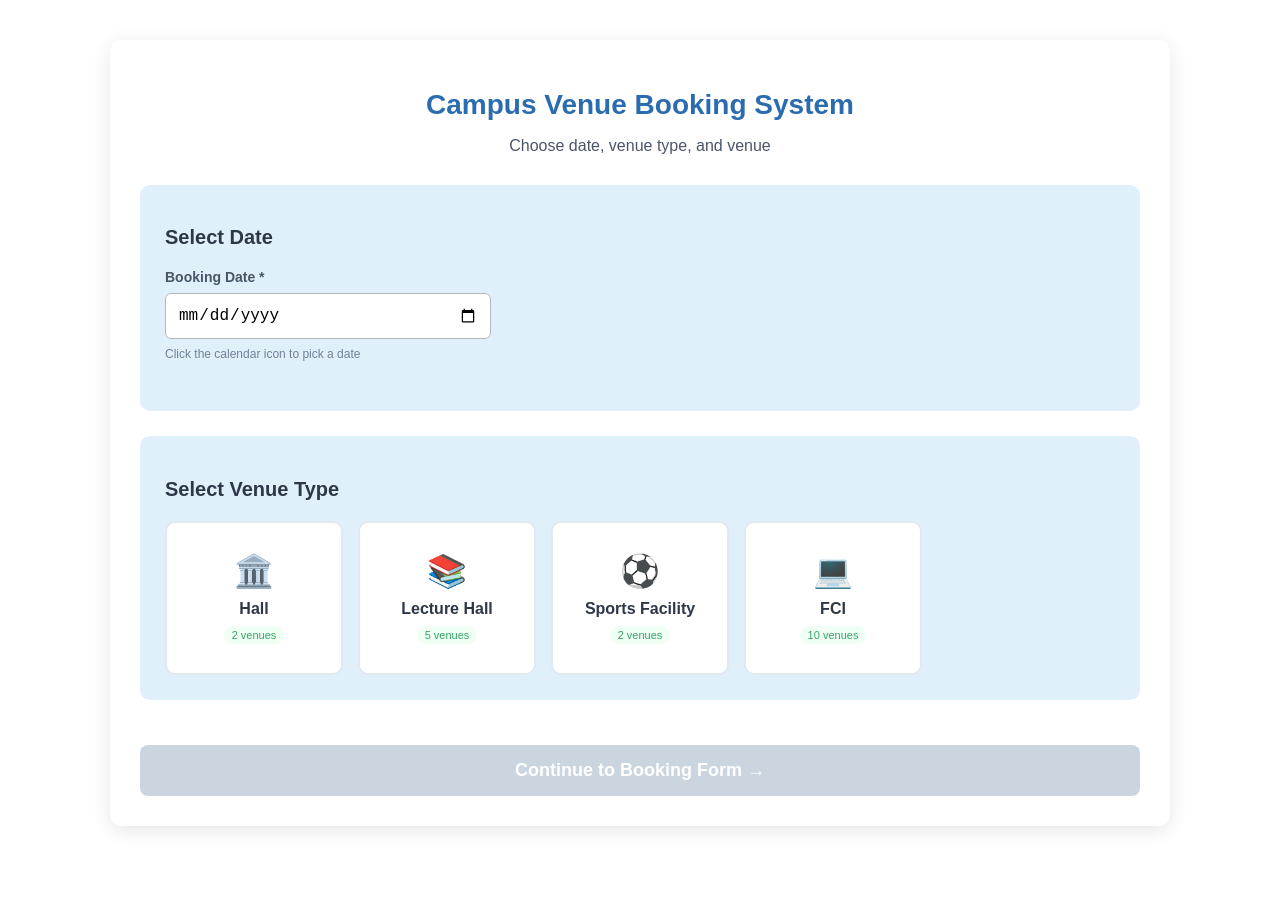
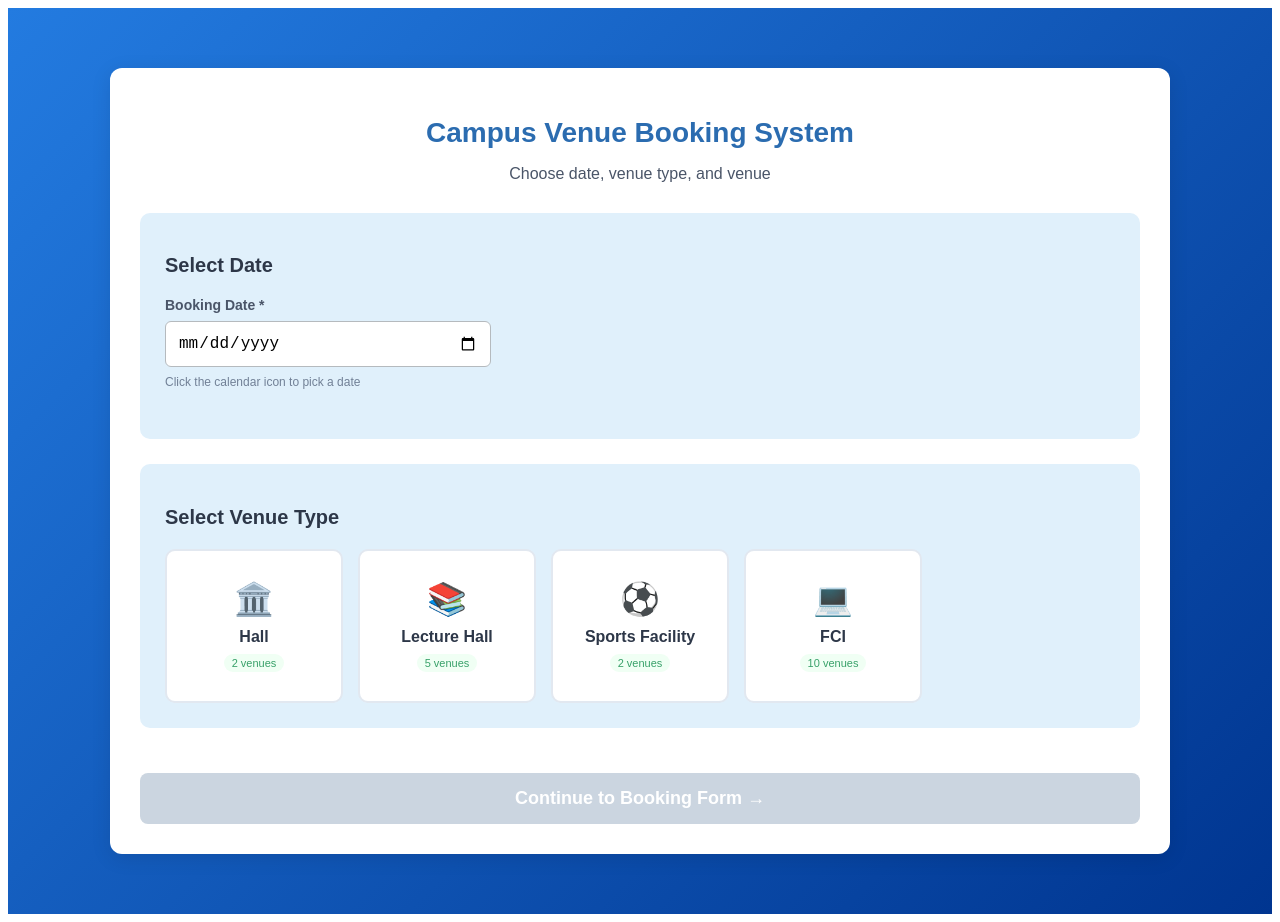
Before and after one commit to NGJIESHENG/Software-Engineering-Fundamental-Project, a React (Vite) app in the folder vems-frontend/: page /booking in a window 1280 px wide. Before the commit the page ends 866 px from the top, so only its background shows below. Built offline with nearby package versions, Linux system fonts and the light colour scheme.

Commit message:
background ehh

```diff
--- a/vems-frontend/src/pages/booking.jsx
+++ b/vems-frontend/src/pages/booking.jsx
@@ -11,6 +11,14 @@ function Booking() {
     const [timeError, setTimeError] = useState('');
 
     const styles = {
+        background: {
+            minHeight: '100vh',
+            background: 'linear-gradient(135deg, #237be0, #003590)',
+            padding: '20px',
+            justifyContent: 'center',
+            alignItems: 'center'
+        },
+
         container: {
             maxWidth: '1000px',
             margin: '40px auto',
@@ -391,6 +399,7 @@ function Booking() {
     };
 
     return (
+        <div style={styles.background}>
         <div style={styles.container}>
             <div style={styles.header}>
                 <h1 style={styles.title}>Campus Venue Booking System</h1>
@@ -541,6 +550,7 @@ function Booking() {
                 Continue to Booking Form →
             </button>
         </div>
+        </div>
     );
 }
 
--- a/vems-frontend/src/pages/bookingform.jsx
+++ b/vems-frontend/src/pages/bookingform.jsx
@@ -20,6 +20,14 @@ function BookingForm() {
     const [errors, setErrors] = useState({});
 
     const styles = {
+        background: {
+            minHeight: '100vh',
+            background: 'linear-gradient(135deg, #237be0, #003590)',
+            padding: '20px',
+            justifyContent: 'center',
+            alignItems: 'center'
+        },
+
         container: {
             maxWidth: '900px',
             margin: '40px auto',
@@ -292,6 +300,7 @@ function BookingForm() {
     };
 
     return (
+        <div style={styles.background}>
         <div style={styles.container}>
             <div style={styles.header}>
                 <h1 style={styles.title}>Complete Your Booking</h1>
@@ -554,6 +563,7 @@ function BookingForm() {
                 </div>
             </form>
         </div>
+        </div>
     );
 }
 
--- a/vems-frontend/src/pages/homepage.jsx
+++ b/vems-frontend/src/pages/homepage.jsx
@@ -8,7 +8,7 @@ function Homepage() {
     const styles = {
         background: {
             minHeight: '100vh',
-            background: 'linear-gradient(135deg, #2419F0, #6F58FF)',
+            background: 'linear-gradient(135deg, #237be0, #003590)',
             padding: '20px',
             display: 'flex',
             justifyContent: 'center',
--- a/vems-frontend/src/pages/login.jsx
+++ b/vems-frontend/src/pages/login.jsx
@@ -75,7 +75,7 @@ function LoginPage(){
 
     const backgroundstyle = {
         minHeight: '100vh',
-        background: 'linear-gradient(135deg, #2419F0, #6F58FF)',
+        background: 'linear-gradient(135deg, #E8F5E9, #C8E6C9)',
         padding: '40px 20px',
         fontFamily: 'Arial, sans-serif'
     };
--- a/vems-frontend/src/pages/register.jsx
+++ b/vems-frontend/src/pages/register.jsx
@@ -46,7 +46,7 @@ function RegisterPage() {
     };
     const backgroundstyle = {
         minHeight: '100vh',
-        background: 'linear-gradient(135deg, #2419F0, #6F58FF)',
+        background: 'linear-gradient(135deg, #c1e2ff, #d6f2ff)',
         padding: '40px 20px',
         fontFamily: 'Arial, sans-serif'
     };
```
